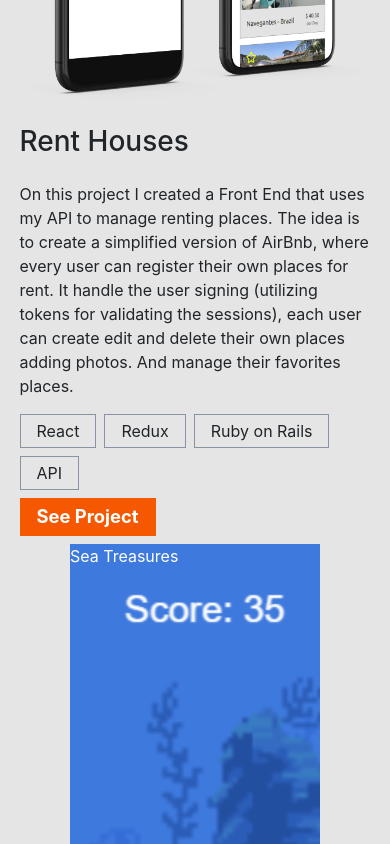
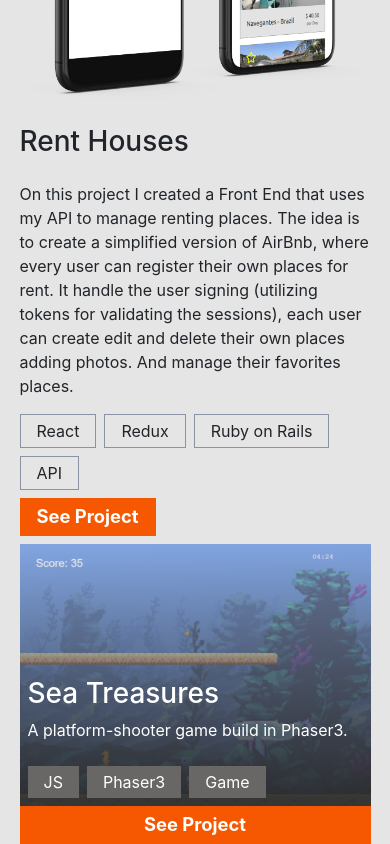
Before and after one commit to Stricks1/portfolio-f, a React (Create React App) app: page / in a window 390 px wide. Shown: the part 1006-1850 px from the top of the page. Built offline with nearby package versions, Linux system fonts and the light colour scheme.

Commit message:
fix project for phone

```diff
--- a/src/components/project.js
+++ b/src/components/project.js
@@ -42,9 +42,29 @@ const Project = ({ project }) => {
 
   if (width < breakpoint) {
     return (
-      <div className="project-card" style={{ backgroundImage: `url(${project.background})` }}>
-        {project.name}
-      </div>
+      <>
+        <Modal show={show} handleClose={hideModal} project={project}>
+        </Modal>
+        <div className="project-wrapper blurrable">
+          <div className="project-card-phone justify-content-end" onMouseEnter={onHoverIn} onMouseLeave={onHoverOut}>
+            <h3 className="ml-2">{project.name}</h3>
+            <p className="ml-2">{project.short}</p>
+            <div className="d-flex flex-wrap pt-2 ml-2">
+              { project.techs.map(tech => (
+                    <div className="tech-square-2 py-1 px-3 mr-2 mb-2" key={tech}>
+                      {tech}
+                    </div>
+                  )
+                )
+              }
+            </div>
+            <div className="button-square text-center py-1 px-3 font-weight-bold" onClick={showModal}>
+              See Project
+            </div>
+          </div>
+          <img className="img-phone-pj" src={project.background} alt="imageProject" />
+        </div>
+      </>
     );
   }
 
@@ -77,7 +97,7 @@ const Project = ({ project }) => {
             </>
           }
         </div>
-        <img src={project.background} alt="imageProject" />
+        <img className="img-dsk" src={project.background} alt="imageProject" />
       </div>
     </>
   );
--- a/src/index.css
+++ b/src/index.css
@@ -263,17 +263,31 @@ code {
   background: none;
 }
 
+
+.project-card-phone {
+  display: flex;
+  flex-direction: column;
+  width: 18vw;
+  height: calc(18vw*1.2);
+  min-width: 90vw;
+  min-height: 300px;
+  color: white;
+  text-decoration: none;
+  background: linear-gradient(179.35deg, rgba(38, 38, 38, 0) 0.85%, rgba(38, 38, 38, 0.9) 84%);
+}
+
 .project-wrapper {
   position: relative;
   overflow: hidden;
 }
 
-.project-wrapper .project-card {
+.project-wrapper .project-card,
+.project-wrapper .project-card-phone {
   position: relative;
   z-index: 2;
 }
 
-.project-wrapper img {
+.project-wrapper .img-dsk {
   position: absolute;
   left: 0;
   top: 0;
@@ -283,7 +297,16 @@ code {
   object-position: -75px 0;
 }
 
-.project-wrapper:hover img {
+.project-wrapper .img-phone-pj {
+  position: absolute;
+  left: 0;
+  top: 0;
+  height: auto;
+  width: 100%;
+  opacity: 0.6;
+}
+
+.project-wrapper:hover .img-dsk {
   opacity: 1;
 }
 
@@ -308,6 +331,12 @@ code {
 @media (max-width: 750px) {
   .text-highlight {
     font-size: 0.65em;
+  }
+}
+
+@media (max-width: 560px) {
+  .cards-container {
+    margin: 0;
   }
 }
 
```
Also changed, not shown: 1 other file (tests, documents, lock files or other folders).
